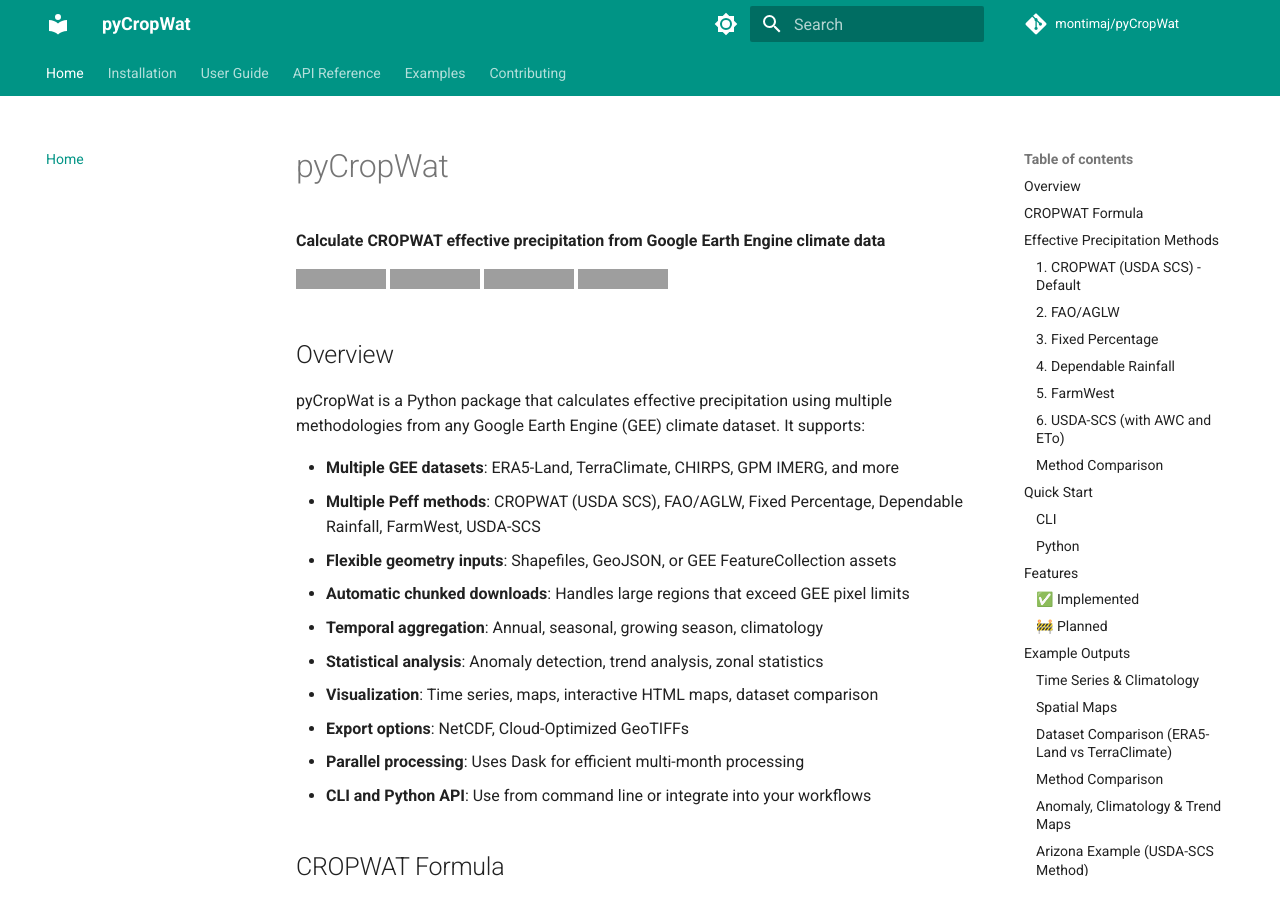
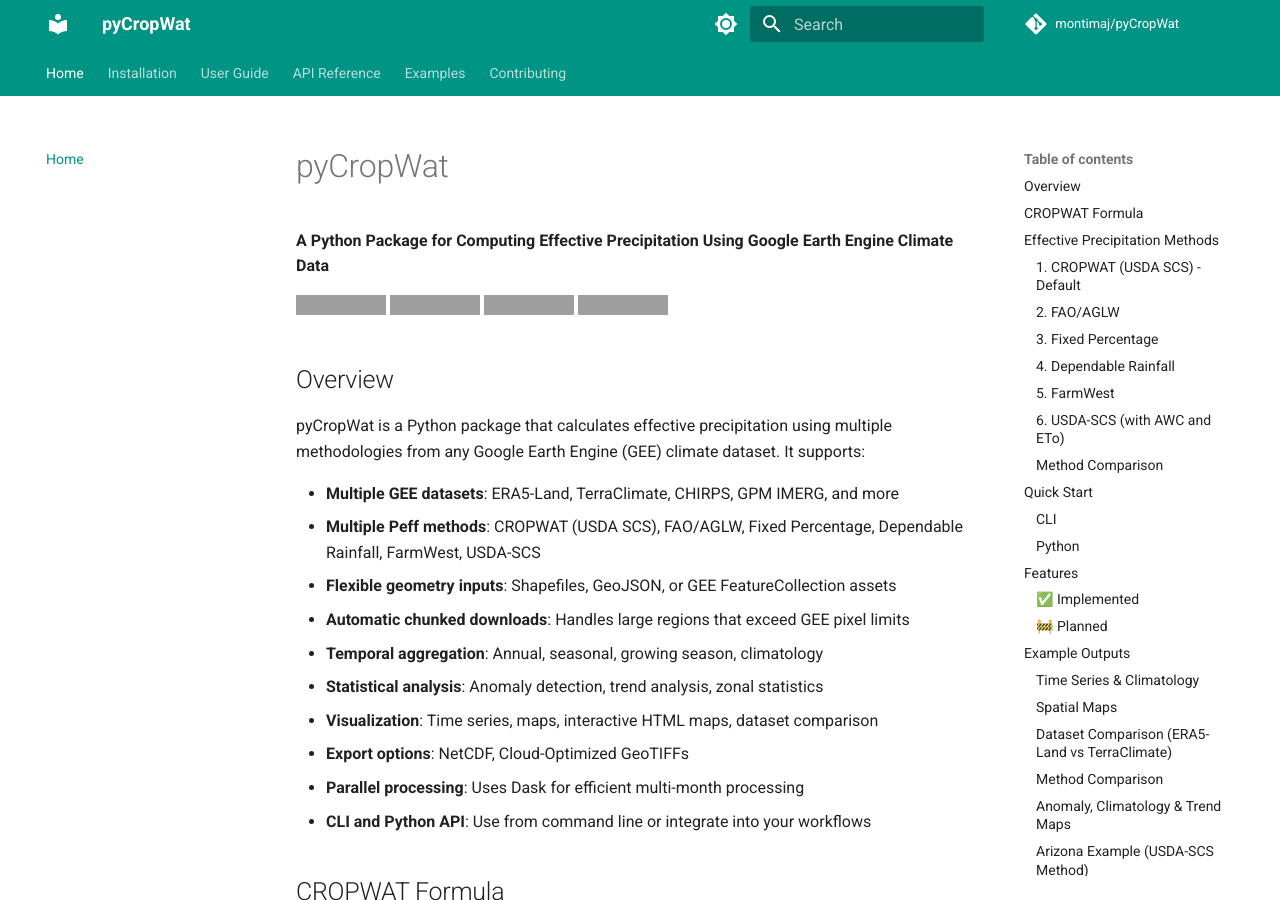
Before and after one commit to montimaj/pyCropWat, an MkDocs documentation site: the page built from docs/index.md, in a window 1280 px wide and 900 px high, cut to the strip 0-900 px from the top of the window. Built offline with MkDocs 1.6.1 and Material for MkDocs 9.7.7, drawn with Linux system fonts in a browser that asks for light colours; comment, search, counter and statistics services are not loaded; grey boxes are pictures that could not be loaded.

Commit message:
Update docs

```diff
--- a/docs/index.md
+++ b/docs/index.md
@@ -1,6 +1,6 @@
 # pyCropWat
 
-**Calculate CROPWAT effective precipitation from Google Earth Engine climate data**
+**A Python Package for Computing Effective Precipitation Using Google Earth Engine Climate Data**
 
 [![Release](https://img.shields.io/badge/release-v1.0.0-green.svg)](https://github.com/montimaj/pyCropWat/releases)
 [![Documentation](https://img.shields.io/badge/docs-GitHub%20Pages-blue)](https://montimaj.github.io/pyCropWat)
```
